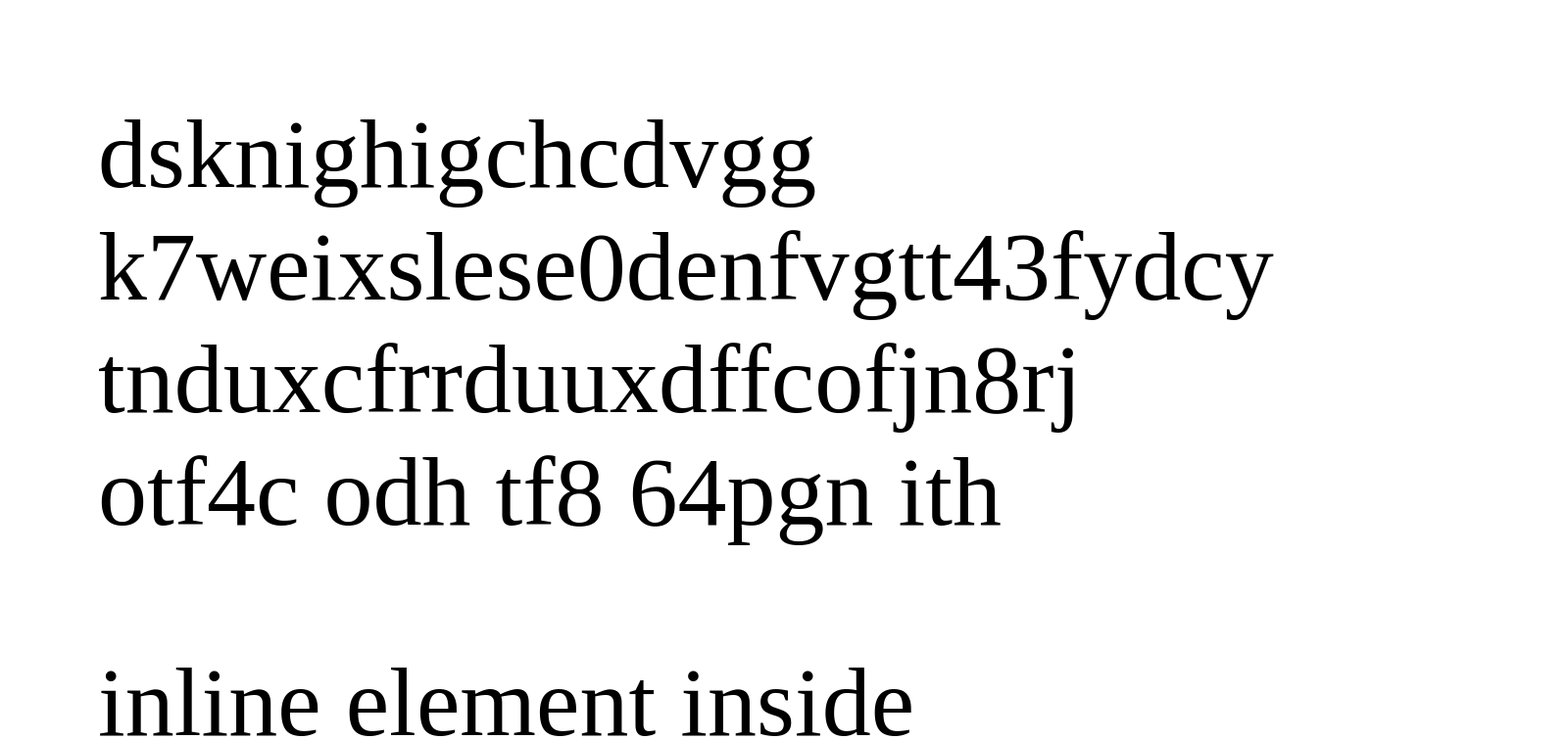
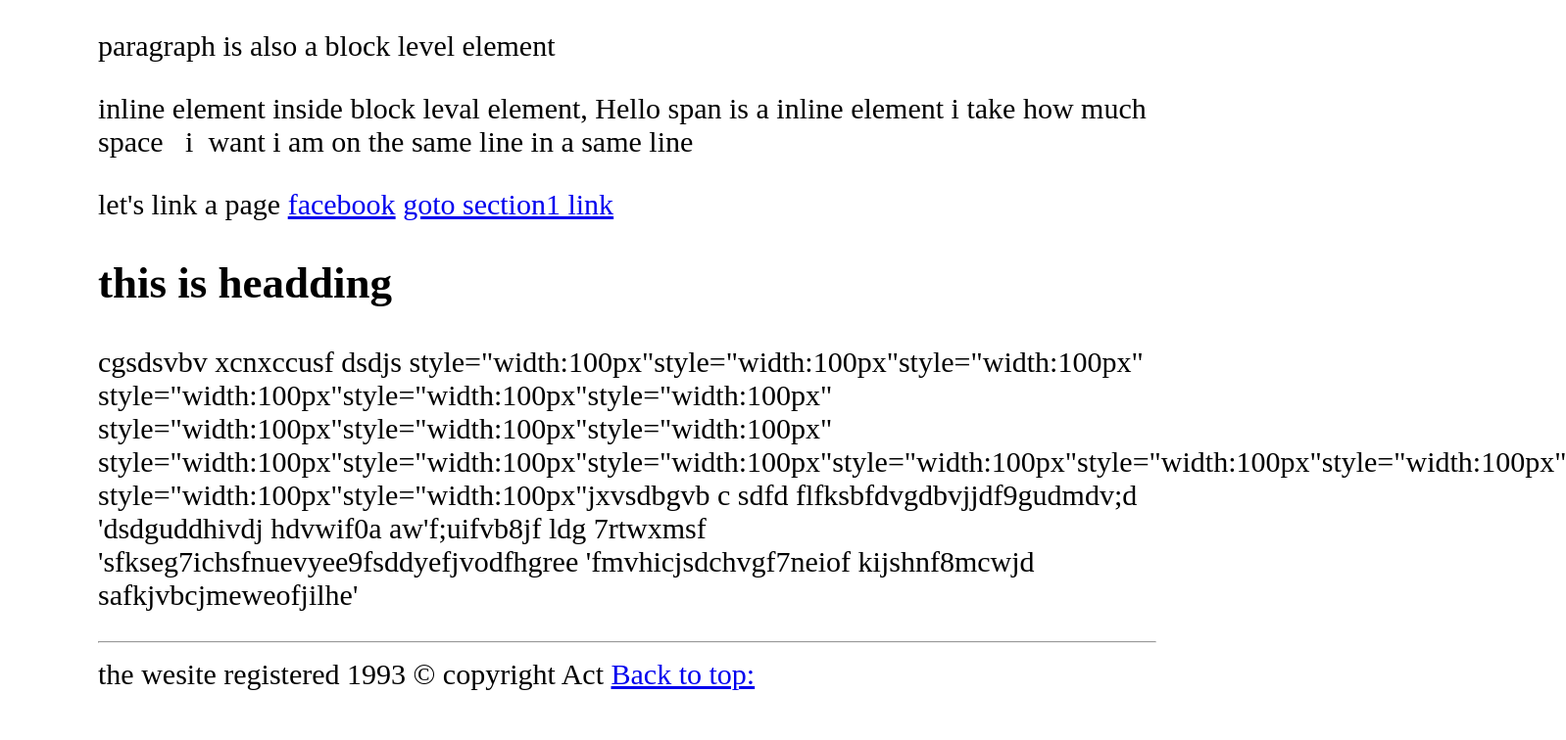
Before and after one commit to santhiraavi/fullstack-test, a plain HTML site: page site/index.html in a window 1280 px wide. Shown: the top 756 px of the page at 98% size, 1598 px wide, since content can reach past the window. Drawn offline with Linux system fonts and the light colour scheme.

Commit message:
sections using anchor

```diff
--- a/site/index.html
+++ b/site/index.html
@@ -4,16 +4,42 @@
     <meta charset="UTF-8">
     <meta http-equiv="X-UA-Compatible" content="IE=edge">
     <meta name="viewport" content="width=device-width, initial-scale=1.0">
-    <title>Inline and Block level elements</title>
+    <title >Inline and Block level elements</title>
 </head>
-<body style="margin:0 100px 0 100px;font-size: 100px;">
+<body style="margin:0 100px 0 100px;font-size: 30px;">
     <div>
-        <p >dsknighigchcdvgg k7weixslese0denfvgtt43fydcy tnduxcfrrduuxdffcofjn8rj otf4c odh tf8 64pgn  ith</p>
+        <p >paragraph is also a block level element</p>
     </div>
     <div>
-        inline element inside block leval element
-        <span>Hello i am inline element i take how much space i want</span>
-        <span>i am on the same line</span>
+        inline element inside block leval element,
+        <span >Hello span is a inline element i take how much space &nbsp; i &nbsp;want</span>
+        <span>i am on the same line in a same line</span>
     </div>
+    <section>
+        <p>let's link a page
+            <a href="https://www.facebook.com" traget="_blank">facebook</a>
+            <a href="#section1">goto section1 link</a>
+        </p>
+    </section>
+    <section id="section1">
+        <h2>this is headding</h2>
+        <p>cgsdsvbv xcnxccusf dsdjs
+            style="width:100px"style="width:100px"style="width:100px"
+            style="width:100px"style="width:100px"style="width:100px"
+            style="width:100px"style="width:100px"style="width:100px"
+            style="width:100px"style="width:100px"style="width:100px"style="width:100px"style="width:100px"style="width:100px"
+            style="width:100px"style="width:100px"jxvsdbgvb c sdfd
+            flfksbfdvgdbvjjdf9gudmdv;d
+            'dsdguddhivdj hdvwif0a
+            aw'f;uifvb8jf ldg 7rtwxmsf
+            'sfkseg7ichsfnuevyee9fsddyefjvodfhgree
+            'fmvhicjsdchvgf7neiof kijshnf8mcwjd
+            safkjvbcjmeweofjilhe'
+        </p>
+    </section>
+    <hr>
+    <footer>the wesite registered 1993 &copy; copyright Act
+       <a href="#top"> Back to top:</a>
+    </footer>
 </body>
 </html>
```
